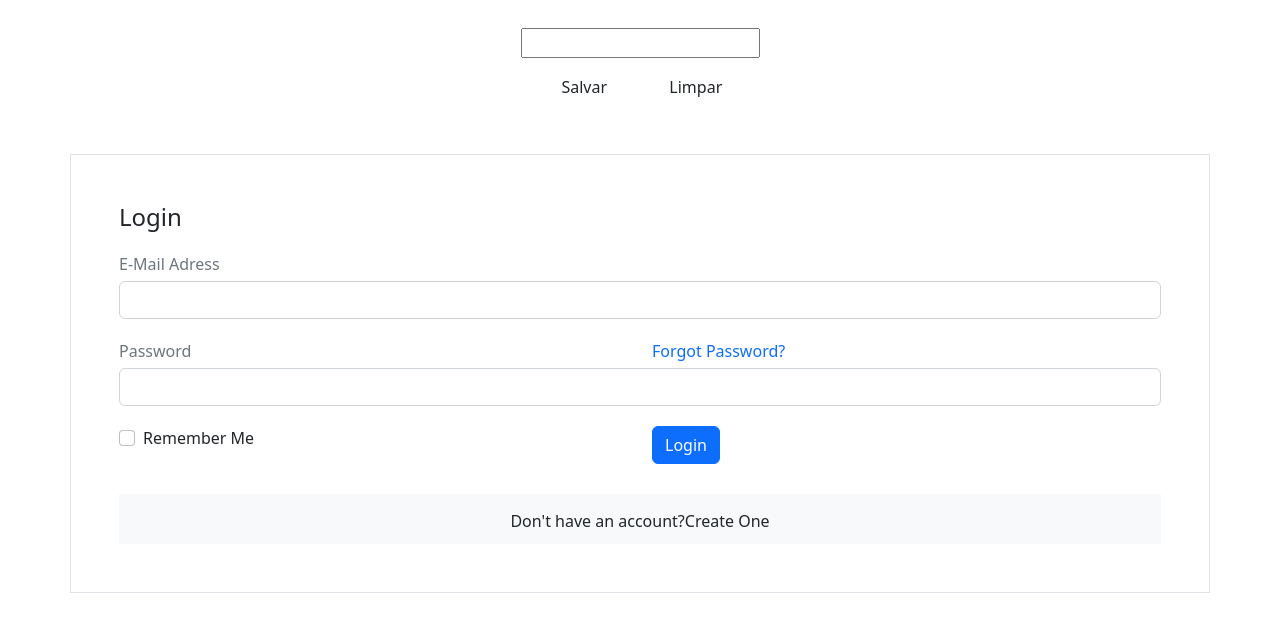
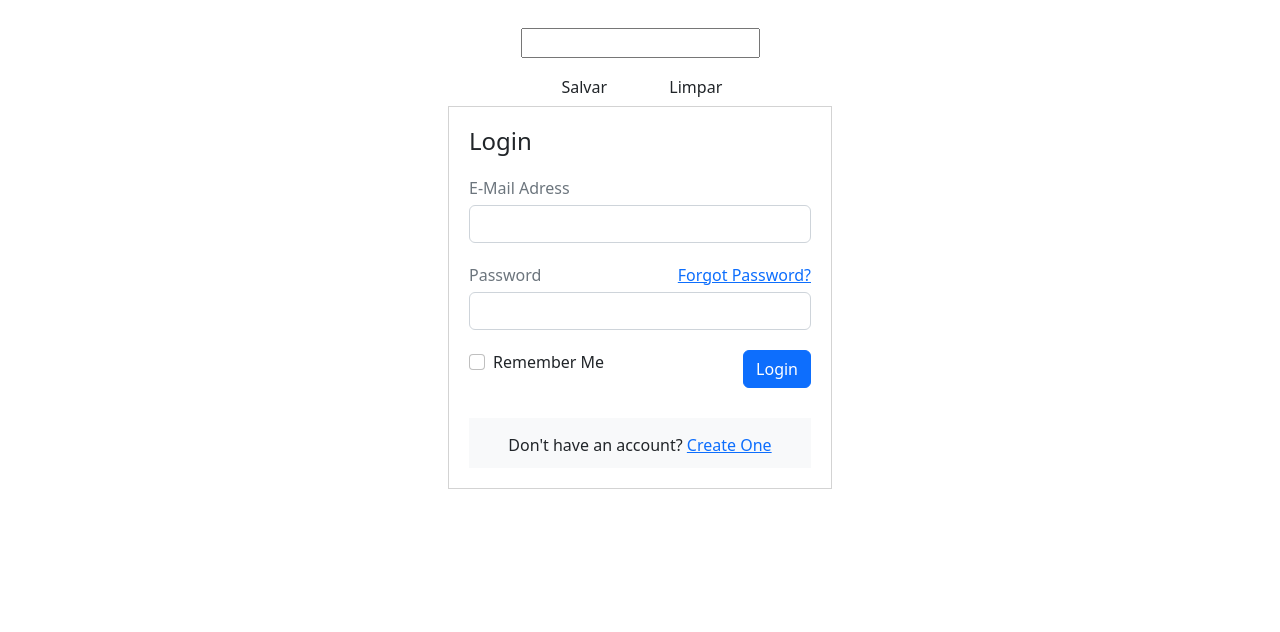
Before and after one commit to DiegoPrudencio/exerciciosAngular, an Angular app: page / in a window 1280 px wide. Shown: the top 632 px of the page. Built offline with nearby package versions, Linux system fonts and the light colour scheme.

Commit message:
modifica;4

```diff
--- a/src/app/autenticacao/autenticacao.component.css
+++ b/src/app/autenticacao/autenticacao.component.css
@@ -1,3 +1,11 @@
+.form {
+    width: 30%;
+    margin-left: 35%;
+    margin-right: 0%;
+    border: 0.1px solid lightgray;
+    padding: 20px;
+}
+
 .marginLb {
     margin-bottom: 5px;
 }
@@ -16,6 +24,10 @@
     margin-bottom: 30px;
 }
 
+.text {
+    text-align: end;
+}
+
 .green {
     color: greenyellow;
 }
--- a/src/app/autenticacao/autenticacao.component.html
+++ b/src/app/autenticacao/autenticacao.component.html
@@ -1,5 +1,6 @@
-<form action="" class="container p-5 my-5 border">
+<form action="" class="container form">
 
+    <!-- p-5 my-5 border // bigbox -->
     <div class="bigbox">
         <h4 class="marginInp">Login</h4>
 
@@ -14,8 +15,8 @@
                 <div class="col marginLb">
                     <label for="idPassword" class="text-muted">Password</label>
                 </div>
-                <div class="col">
-                    <label class="text-primary">Forgot Password?</label>
+                <div class="col text">
+                    <a class="text-primary" href="">Forgot Password?</a>
                 </div>
             </div>
             <input type="password" [(ngModel)] = "usuario.password" name = "password" class="form-control marginInp" id="idPassword">
@@ -28,7 +29,7 @@
                     <label class="form-check-label" for="idCheckbox">Remember Me</label>
                 </div>
             </div>
-            <div class="col">
+            <div class="col text">
                 <button (click)="login()" class="btn btn-primary" name="mnBtnLogin" id="idBtnLogin">Login</button>
             </div>
         </div>
@@ -36,14 +37,13 @@
         <div>
 
             <div class="spinner-border text-info" *ngIf="isSpinner"></div>
-            <output *ngIf="isMessage" [ngClass]="color" [value] = "message"></output>
+            <output *ngIf="isMessage" [ngClass]="color" [value] = "msn"></output>
 
         </div>
         <!-- [class] = "color"  -->
 
         <div class="bg-light">
-            <label for="idCheckbox">Don't have an account?</label>
-            <label for="idCheckbox"> Create One</label>
+            <label for="idCheckbox">Don't have an account? <a href="">Create One</a></label>
         </div>
 
     </div>
--- a/src/app/autenticacao/autenticacao.component.ts
+++ b/src/app/autenticacao/autenticacao.component.ts
@@ -12,7 +12,7 @@ export class AutenticacaoComponent {
 
     email: string = "XPTO-21";
     password: string = "Trocar@123";
-    message: string = "";
+    msn?: string = "";
     contador: number = 0;
     color: string = "";
     isMessage: boolean = false;
@@ -47,20 +47,20 @@ export class AutenticacaoComponent {
     messageField() {
         if (this.contador < 3) {
             if ((this.usuario.userId == this.email) && (this.usuario.password == this.password)) {
-                this.message = "Logado!"
+                this.msn = "Logado!"
                 this.color = this.classes.colorOne;
                 this.clearInput()
             } else if ((this.usuario.userId != this.email) && (this.usuario.password == this.password)) {
-                this.message = "Acesso negado, usuário incorreto";
+                this.msn = "Acesso negado, usuário incorreto";
                 this.color = this.classes.colorTwo;
                 this.clearInput()
             } else if ((this.usuario.userId == this.email) && (this.usuario.password != this.password)) {
-                this.message = "Acesso negado, senha incorreta"
+                this.msn = "Acesso negado, senha incorreta"
                 this.color = this.classes.colorTwo;
                 this.clearInput()
             }
         } else if (this.contador === 3) {
-            this.message = "Usuário Bloqueado!"
+            this.msn = "Usuário Bloqueado!"
             this.color = this.classes.colorTwo;
         }
     }
```
